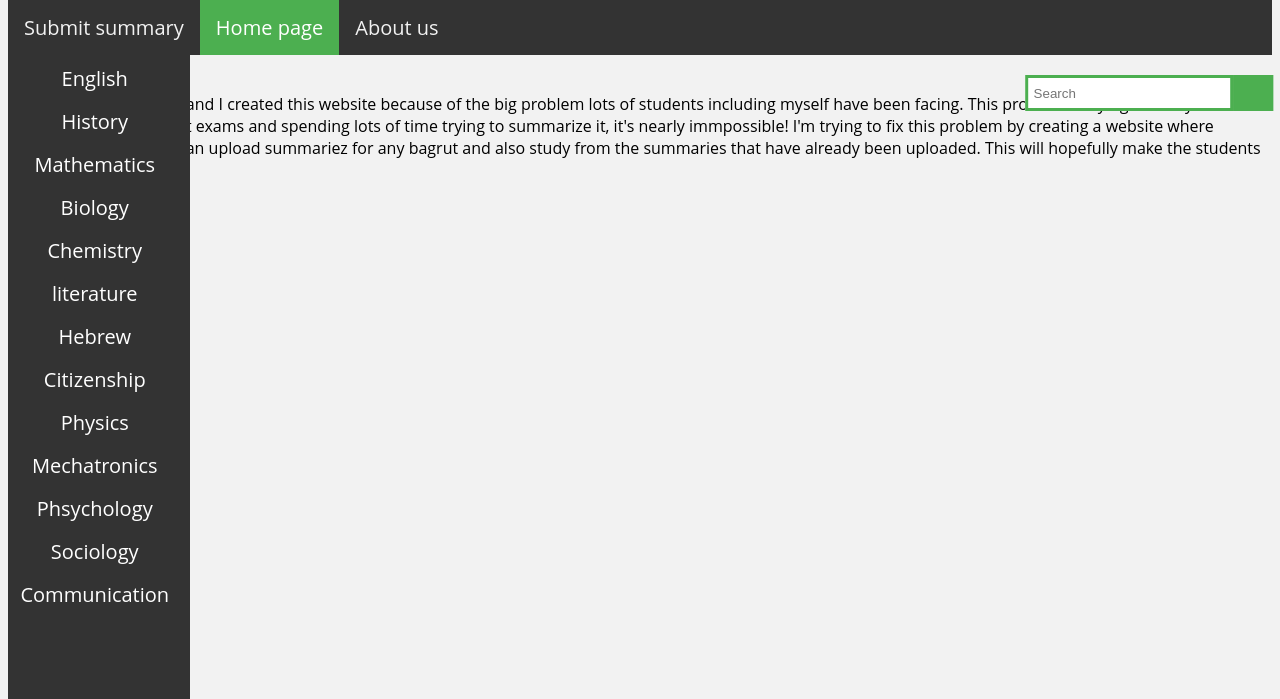
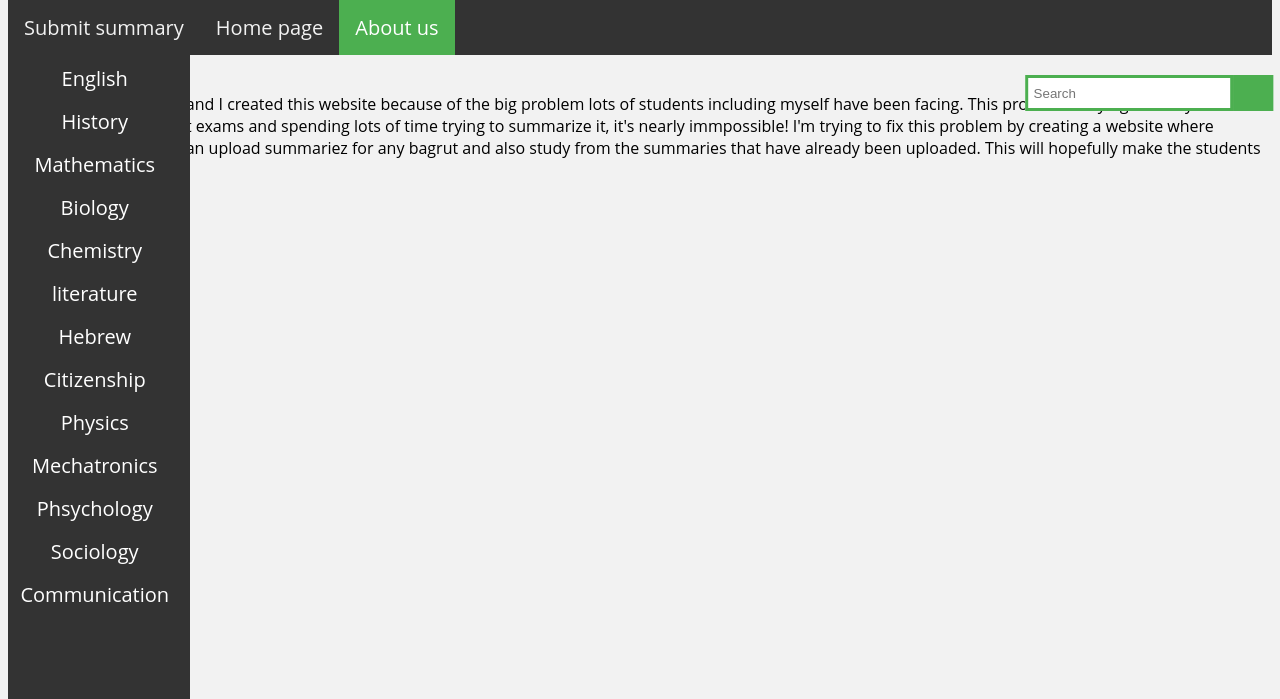
Before and after one commit to shiraz18-meet/projectyl2, a Flask app: page /about in a window 1280 px wide. Shown: the part 101-800 px from the top of the page. Run offline with Flask 2, Linux system fonts and the light colour scheme.

Commit message:
fixed navbar

```diff
--- a/app.py
+++ b/app.py
@@ -41,7 +41,7 @@ def about():
 
 @app.route('/submit')
 def submit():
-    return render_template('Submit_summary.html')
+    return render_template('Submit_Summary.html')
 
 @app.route('/summary')
 def summary():
--- a/templates/About_us.html
+++ b/templates/About_us.html
@@ -11,9 +11,9 @@
 </head>
 <body>
 <div class="topnav" id="myTopnav">
-  <a href="#submit_summary">Submit summary</a>
-  <a class="active" href="#home">Home page</a>
-  <a href="#about_us">About us</a>
+  <a href="{{url_for('submit')}}">Submit summary</a>
+  <a href="{{url_for('index')}}">Home page</a>
+  <a class="active" href="#about_us">About us</a>
 </div>
 
 <!-- Side navigation -->
--- a/templates/Submit_Summary.html
+++ b/templates/Submit_Summary.html
@@ -11,9 +11,9 @@
 </head>
 <body>
 <div class="topnav" id="myTopnav">
-  <a href="#submit_summary">Submit summary</a>
-  <a class="active" href="#home">Home page</a>
-  <a href="#about_us">About us</a>
+  <a class="active" href="#submit_summary">Submit summary</a>
+  <a href="{{url_for('index')}}">Home page</a>
+  <a href="{{url_for('about')}}">About us</a>
 </div>
 
 <!-- Side navigation -->
```
